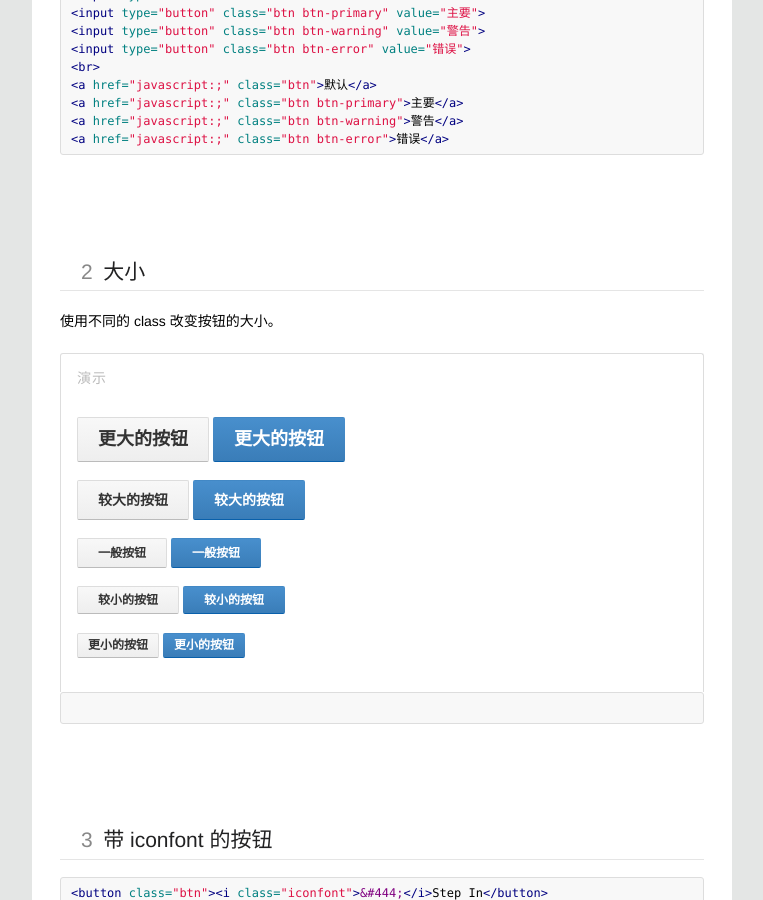
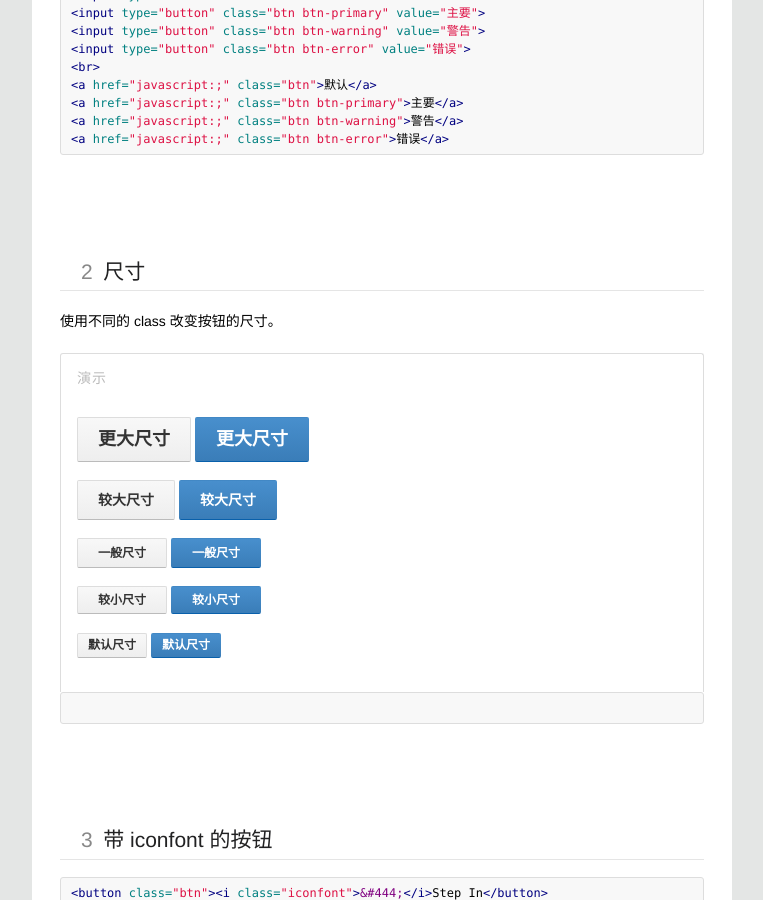
Before and after one commit to thx/cube, a Jekyll site: the page built from doc/_posts/2013-12-17-button.md, in a window 1280 px wide and 900 px high, scrolled down 784 px. Shown: the whole window, without its empty margins (258-1021 px from the left). Built offline with Jekyll 4.4.1, drawn with Linux system fonts in a browser that asks for light colours; some web fonts are replaced; Markdown is read by kramdown in place of the engine named in the settings; comment, search, counter and statistics services are not loaded.

Commit message:
增加默认尺寸按钮

````diff
--- a/doc/_posts/2013-12-17-button.md
+++ b/doc/_posts/2013-12-17-button.md
@@ -50,31 +50,31 @@
 <a href="javascript:;" class="btn btn-error">错误</a>
 ```
 
-## 大小
+## 尺寸
 
-使用不同的 class 改变按钮的大小。
+使用不同的 class 改变按钮的尺寸。
 
 <div class="type-demo">
     <p>
-        <button type="button" class="btn btn-xlarge">更大的按钮</button>
-        <button type="button" class="btn btn-xlarge btn-primary">更大的按钮</button>
+        <button type="button" class="btn btn-xlarge">更大尺寸</button>
+        <button type="button" class="btn btn-xlarge btn-primary">更大尺寸</button>
     </p>
     <p>
-        <button type="button" class="btn btn-large">较大的按钮</button>
-        <button type="button" class="btn btn-large btn-primary">较大的按钮</button>
+        <button type="button" class="btn btn-large">较大尺寸</button>
+        <button type="button" class="btn btn-large btn-primary">较大尺寸</button>
     </p>
 
     <p>
-        <button type="button" class="btn btn-medium">一般按钮</button>
-        <button type="button" class="btn btn-medium btn-primary">一般按钮</button>
+        <button type="button" class="btn btn-medium">一般尺寸</button>
+        <button type="button" class="btn btn-medium btn-primary">一般尺寸</button>
     </p>
     <p>
-        <button type="button" class="btn btn-small">较小的按钮</button>
-        <button type="button" class="btn btn-small btn-primary ">较小的按钮</button>
+        <button type="button" class="btn btn-small">较小尺寸</button>
+        <button type="button" class="btn btn-small btn-primary ">较小尺寸</button>
     </p>
     <p>
-        <button type="button" class="btn btn-xsmall">更小的按钮</button>
-        <button type="button" class="btn btn-xsmall btn-primary ">更小的按钮</button>
+        <button type="button" class="btn btn-xsmall">默认尺寸</button>
+        <button type="button" class="btn btn-xsmall btn-primary ">默认尺寸</button>
     </p>
 
 </div>
````
